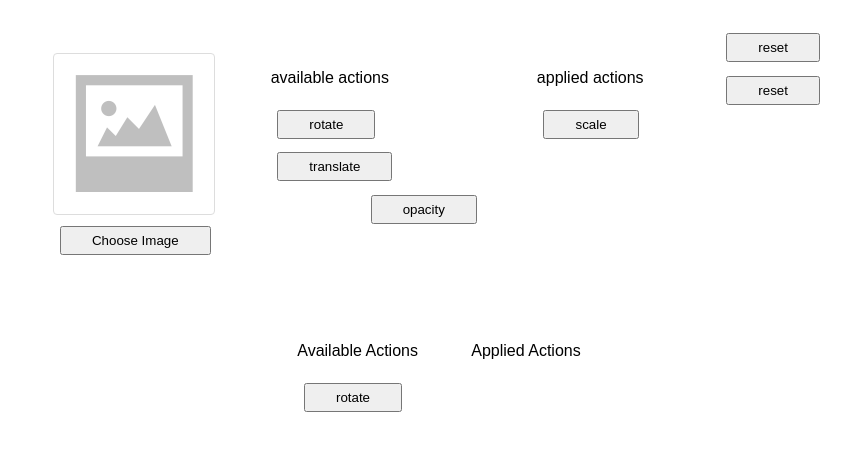
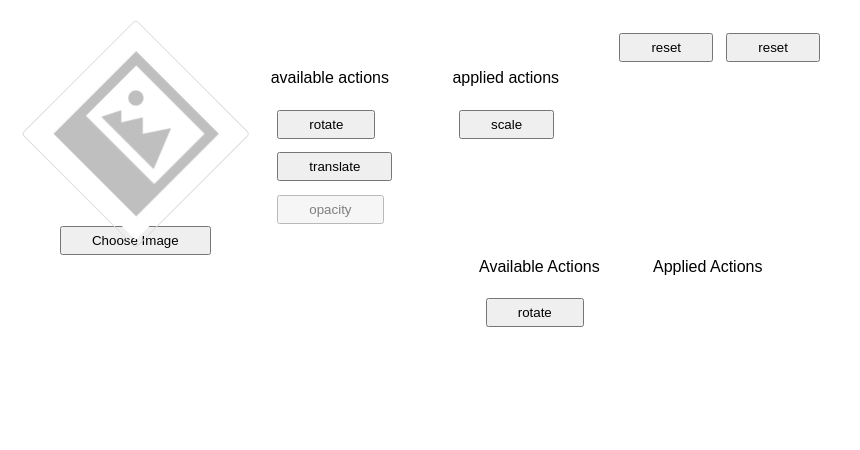
Before and after one commit to ShalaXD/image-editing-React-project, a React (Create React App) app: page / in a window 1280 px wide. Shown: the top 450 px of the page, without its empty margins (0-860 px from the left). Built offline with nearby package versions, Linux system fonts and the light colour scheme.

Commit message:
change image class name

```diff
--- a/src/App.css
+++ b/src/App.css
@@ -44,18 +44,13 @@ img{
   width: 150px;
 }
 
-.before {
-
-}
-
-.after {
-  transform: rotate(45deg);
-}
-
-.opacity{
-  margin-left:100px;
-}
-
 .hidden{
   display: none;
 }
+
+.rotate{
+  transform: rotate(45deg);
+}
+.opacity{
+  opacity: 0.5;
+}
--- a/src/App.js
+++ b/src/App.js
@@ -13,7 +13,7 @@ class Available extends React.Component{
         <p> available actions</p>
         <dl>
           <dt>
-            <button className="rotate">
+            <button className="rotate2">
               rotate
             </button>
           </dt>
@@ -98,17 +98,25 @@ class ImageUpload extends React.Component {
     reader.readAsDataURL(file)
   }
 
+
   render() {
+    let applied_func = 'rotate';
+
+
+
     let {imagePreviewUrl} = this.state;
     let $imagePreview = null;
     if (imagePreviewUrl) {
       $imagePreview = (<img src={imagePreviewUrl} alt="" />);
     } else {
-      $imagePreview = (<div className="image_display">
+      $imagePreview = (<div className={applied_func}>
         <img src={noImage} className="image_dis" alt="no image"
         ref={(img) => {this.imageTag = img;}} />
       </div>);
     }
+
+
+
 
     return (
       <div className="previewComponent">
@@ -129,12 +137,15 @@ class ImageUpload extends React.Component {
 class Application extends React.Component {
   constructor(props) {
     super(props);
-    this.state={ hidden: false }
+    this.state={ rotate:false }
   }
-  handleClick() {
+  handleClick(func) {
+    if(func==="rotation"){
     this.setState({
-      hidden:!this.state.hidden
+      rotate:!this.state.rotate
       })
+}
+
   }
   render() {
     return<div className="edit">
@@ -142,8 +153,8 @@ class Application extends React.Component {
               <p>Available Actions</p>
               <dl>
                 <dt>
-                <button className={(!this.state.hidden)? '' : 'hidden'}
-                   onClick={() => this.handleClick()}>
+                <button className={(!this.state.rotate)? '' : 'hidden'}
+                   onClick={() => this.handleClick("rotation")}>
                      rotate
                 </button>
                 </dt>
@@ -154,8 +165,8 @@ class Application extends React.Component {
               <p> Applied Actions</p>
               <dl>
                 <dt>
-                  <button className={(this.state.hidden)? '' : 'hidden'}
-                     onClick={() => this.handleClick()}>
+                  <button className={(this.state.rotate)? '' : 'hidden'}
+                     onClick={() => this.handleClick("rotation")}>
                        rotated
                   </button>
                 </dt>
```
